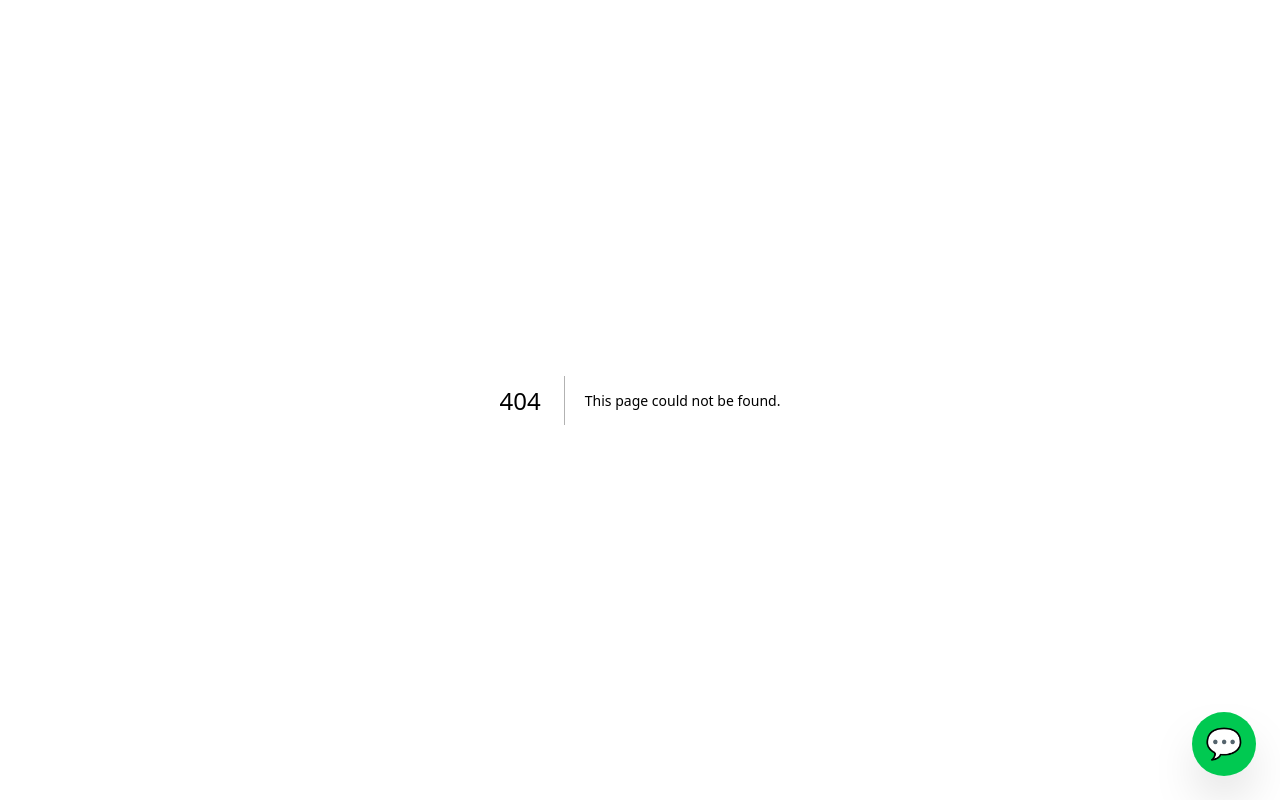
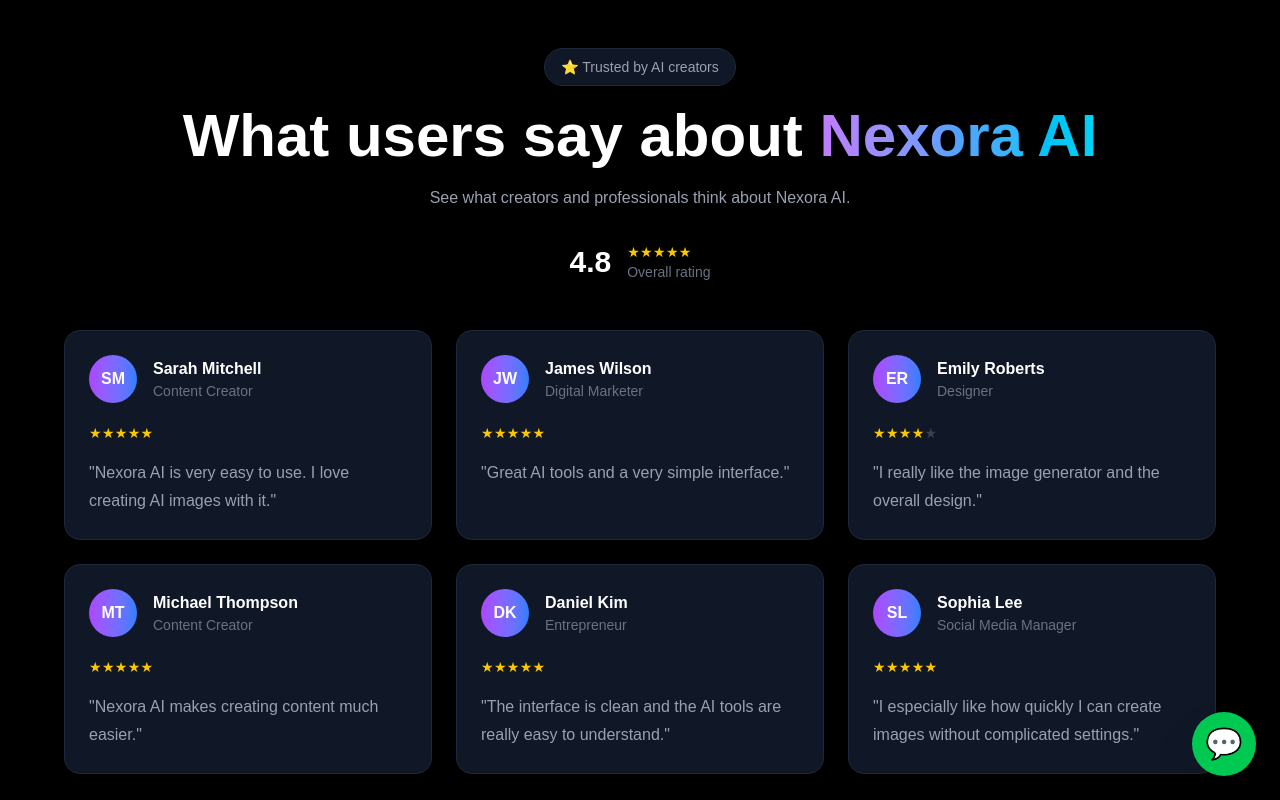
Before and after one commit to asifshair17-design/nexora-ai-2, a Next.js app: page /reviews in a window 1280 px wide. Before the commit this address had no page. Shown: the top 800 px of the page. Built offline with nearby package versions, Linux system fonts and the light colour scheme.

Commit message:
Update reviews page and Monetag

```diff
--- a/app/components/Sidebar.tsx
+++ b/app/components/Sidebar.tsx
@@ -32,7 +32,11 @@
     icon: "✍",
     href: "/writer",
   },
-
+{
+  title: "User Reviews",
+  icon: "⭐",
+  href: "/reviews",
+},
   {
     title: "AI Chat",
     icon: "💬",
--- /dev/null
+++ b/app/reviews/page.tsx
@@ -0,0 +1,170 @@
+"use client";
+
+import { useEffect } from "react";
+import StrongTagAd from "@/app/components/StrongTagAd";
+
+const reviews = [
+  {
+    name: "Sarah Mitchell",
+    role: "Content Creator",
+    initials: "SM",
+    rating: 5,
+    text: "Nexora AI is very easy to use. I love creating AI images with it.",
+  },
+  {
+    name: "James Wilson",
+    role: "Digital Marketer",
+    initials: "JW",
+    rating: 5,
+    text: "Great AI tools and a very simple interface.",
+  },
+  {
+    name: "Emily Roberts",
+    role: "Designer",
+    initials: "ER",
+    rating: 4,
+    text: "I really like the image generator and the overall design.",
+  },
+  {
+    name: "Michael Thompson",
+    role: "Content Creator",
+    initials: "MT",
+    rating: 5,
+    text: "Nexora AI makes creating content much easier.",
+  },
+  {
+    name: "Daniel Kim",
+    role: "Entrepreneur",
+    initials: "DK",
+    rating: 5,
+    text: "The interface is clean and the AI tools are really easy to understand.",
+  },
+  {
+    name: "Sophia Lee",
+    role: "Social Media Manager",
+    initials: "SL",
+    rating: 5,
+    text: "I especially like how quickly I can create images without complicated settings.",
+  },
+];
+
+function Stars({ rating }: { rating: number }) {
+  return (
+    <div className="text-sm tracking-wide">
+      <span className="text-yellow-400">
+        {"★".repeat(rating)}
+      </span>
+      <span className="text-gray-700">
+        {"★".repeat(5 - rating)}
+      </span>
+    </div>
+  );
+}
+
+export default function ReviewsPage() {
+  useEffect(() => {
+    const script = document.createElement("script");
+
+    script.src = "https://al5sm.com/tag.min.js";
+    script.dataset.zone = "11632445";
+    script.async = true;
+
+    document.body.appendChild(script);
+
+    return () => {
+      document.body.removeChild(script);
+    };
+  }, []);
+
+  return (
+    <main className="min-h-screen bg-black px-5 py-12 text-white md:px-10">
+
+      {/* Header */}
+      <section className="mx-auto max-w-5xl text-center">
+        <div className="mb-5 inline-block rounded-full border border-gray-800 bg-gray-900 px-4 py-2 text-sm text-gray-400">
+          ⭐ Trusted by AI creators
+        </div>
+
+        <h1 className="text-4xl font-bold md:text-6xl">
+          What users say about{" "}
+          <span className="bg-gradient-to-r from-purple-400 via-blue-400 to-cyan-400 bg-clip-text text-transparent">
+            Nexora AI
+          </span>
+        </h1>
+
+        <p className="mx-auto mt-5 max-w-2xl text-gray-400">
+          See what creators and professionals think about Nexora AI.
+        </p>
+
+        <div className="mt-8 flex items-center justify-center gap-4">
+          <span className="text-3xl font-bold">4.8</span>
+
+          <div className="text-left">
+            <Stars rating={5} />
+            <p className="text-sm text-gray-500">
+              Overall rating
+            </p>
+          </div>
+        </div>
+      </section>
+
+      {/* Reviews */}
+      <section className="mx-auto mt-12 grid max-w-6xl gap-6 md:grid-cols-2 lg:grid-cols-3">
+        {reviews.map((review) => (
+          <article
+            key={review.name}
+            className="rounded-2xl border border-gray-800 bg-gray-900 p-6 transition hover:border-gray-600 hover:bg-gray-800"
+          >
+            <div className="flex items-center gap-4">
+              <div className="flex h-12 w-12 items-center justify-center rounded-full bg-gradient-to-r from-purple-500 to-blue-500 font-bold">
+                {review.initials}
+              </div>
+
+              <div>
+                <h2 className="font-semibold">
+                  {review.name}
+                </h2>
+
+                <p className="text-sm text-gray-500">
+                  {review.role}
+                </p>
+              </div>
+            </div>
+
+            <div className="mt-5">
+              <Stars rating={review.rating} />
+            </div>
+
+            <p className="mt-4 leading-7 text-gray-400">
+              "{review.text}"
+            </p>
+          </article>
+        ))}
+      </section>
+
+      {/* Existing StrongTagAd */}
+      <div className="mx-auto my-12 flex max-w-5xl justify-center">
+        <StrongTagAd />
+      </div>
+
+      {/* CTA */}
+      <section className="mx-auto max-w-5xl rounded-2xl border border-gray-800 bg-gray-900 px-6 py-12 text-center">
+        <h2 className="text-3xl font-bold">
+          Create with Nexora AI
+        </h2>
+
+        <p className="mx-auto mt-4 max-w-xl text-gray-400">
+          Explore powerful AI tools and start creating amazing content.
+        </p>
+
+        <a
+          href="/"
+          className="mt-7 inline-block rounded-xl bg-white px-7 py-3 font-semibold text-black hover:bg-gray-200"
+        >
+          Start Creating
+        </a>
+      </section>
+
+    </main>
+  );
+}
```
